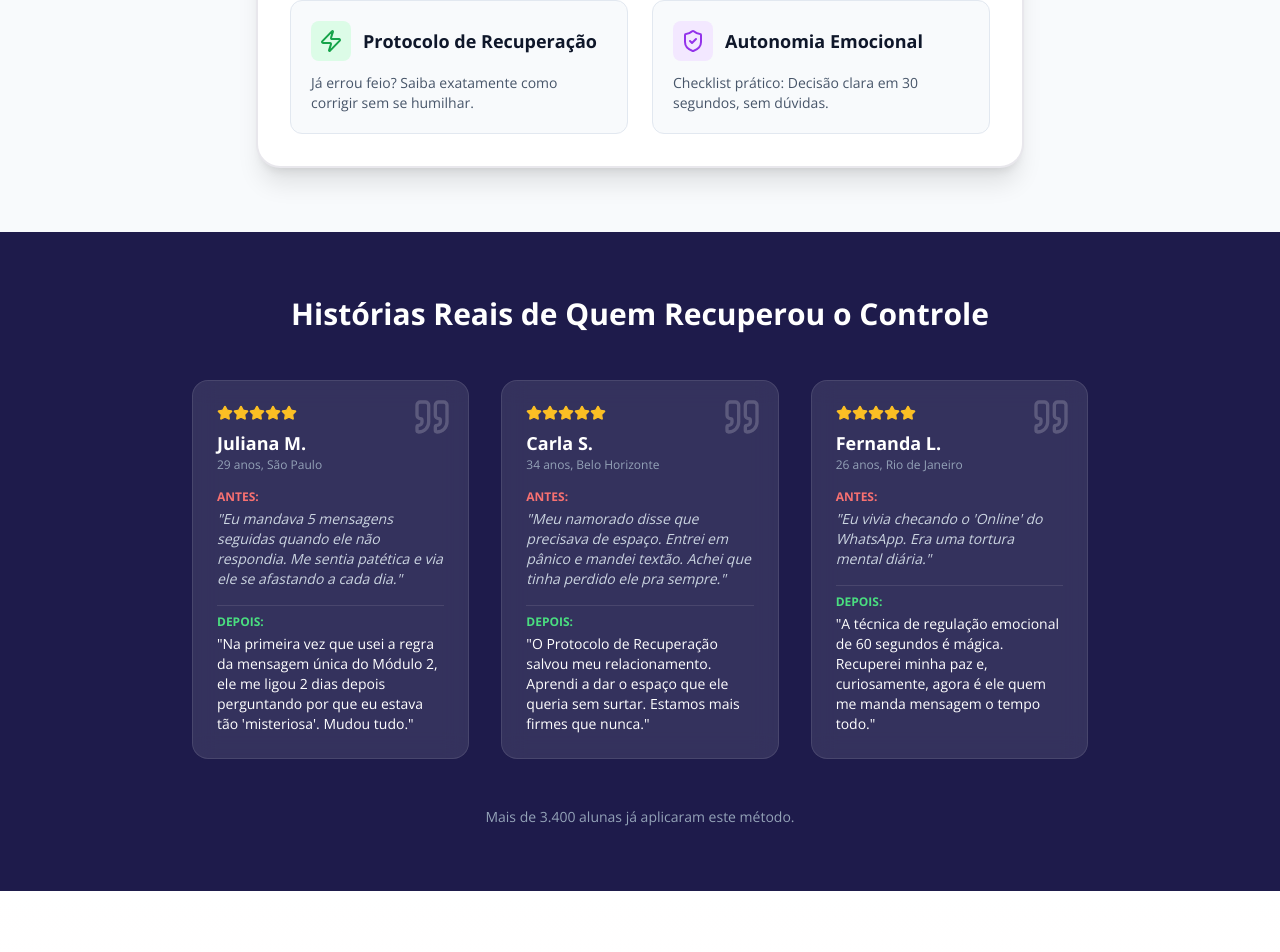
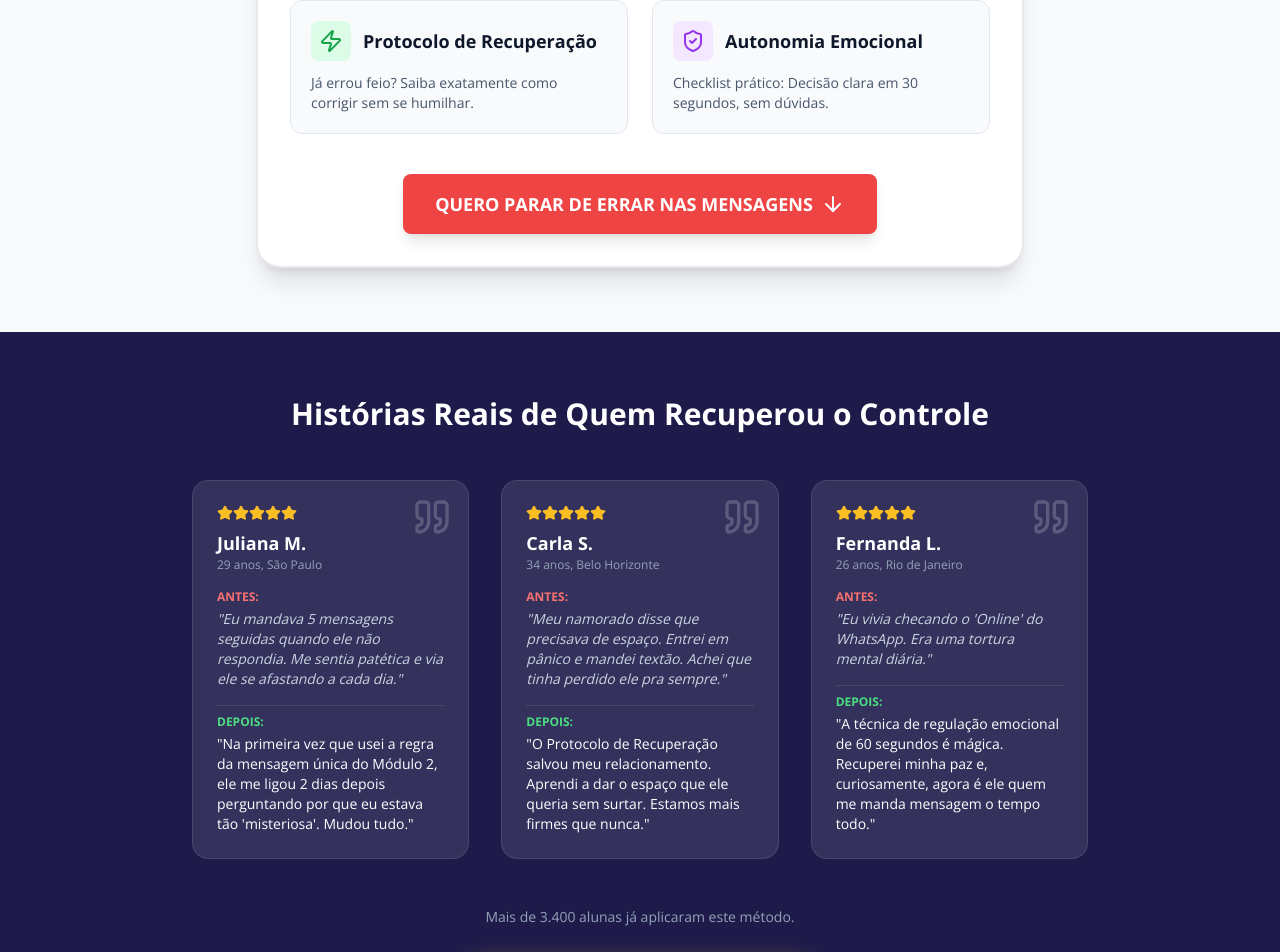
Before and after one commit to contatochip25-ui/As-Mensagens-Que-Destroem-a-Atra-o, a React (Vite) app: page / in a window 1280 px wide. Shown: the part 2595-3547 px from the top of the page. Built offline with nearby package versions, Linux system fonts and the light colour scheme.

Commit message:
feat: Add scroll-to-offer CTA buttons
Introduces new Call to Action buttons in the InsightSolution and Testimonials components that scroll to the offer section. This provides a more direct conversion path for users interested in the product. Also, removes a redundant sticky mobile CTA.

```diff
--- a/App.tsx
+++ b/App.tsx
@@ -45,16 +45,6 @@ export default function App() {
         </div>
       </section>
 
-      {/* Sticky Mobile CTA */}
-      <div className="fixed bottom-0 left-0 w-full p-4 bg-white border-t border-slate-200 md:hidden z-50 shadow-[0_-4px_6px_-1px_rgba(0,0,0,0.1)]">
-        <button
-          onClick={scrollToOffer}
-          className="w-full bg-green-600 text-white font-bold py-3 rounded-lg shadow-md flex items-center justify-center gap-2"
-        >
-          Quero Parar de Sofrer <ArrowDown size={18} />
-        </button>
-      </div>
-
       <footer className="bg-slate-900 text-slate-400 py-8 text-center text-xs">
         <p>&copy; {new Date().getFullYear()} Magnetic Communications. Todos os direitos reservados.</p>
         <p className="mt-2">Este site não faz parte do site do Facebook ou Facebook Inc.<br/>Além disso, este site NÃO é endossado pelo Facebook de forma alguma.</p>
--- a/components/InsightSolution.tsx
+++ b/components/InsightSolution.tsx
@@ -1,5 +1,5 @@
 import React from 'react';
-import { BrainCircuit, MessageCircle, ShieldCheck, Zap } from 'lucide-react';
+import { BrainCircuit, MessageCircle, ShieldCheck, Zap, ArrowDown } from 'lucide-react';
 
 export const InsightSolution: React.FC = () => {
   return (
@@ -30,7 +30,7 @@ export const InsightSolution: React.FC = () => {
           </h1>
           <p className="text-center text-slate-500 mb-10 text-lg">O Guia Digital Definitivo para Recuperar seu Poder</p>
 
-          <div className="grid gap-6 md:grid-cols-2">
+          <div className="grid gap-6 md:grid-cols-2 mb-10">
             <div className="bg-slate-50 p-5 rounded-xl border border-slate-200">
               <div className="flex items-center gap-3 mb-3">
                 <div className="bg-blue-100 p-2 rounded-lg text-blue-600"><BrainCircuit size={24} /></div>
@@ -63,6 +63,16 @@ export const InsightSolution: React.FC = () => {
               <p className="text-sm text-slate-600">Checklist prático: Decisão clara em 30 segundos, sem dúvidas.</p>
             </div>
           </div>
+
+          <div className="text-center">
+            <button
+              onClick={() => document.getElementById('offer')?.scrollIntoView({ behavior: 'smooth' })}
+              className="w-full md:w-auto inline-flex items-center justify-center px-8 py-4 text-lg font-bold text-white bg-brand-accent rounded-lg hover:bg-red-600 transition-all hover:scale-105 shadow-lg gap-2 group"
+            >
+              QUERO PARAR DE ERRAR NAS MENSAGENS
+              <ArrowDown className="group-hover:translate-y-1 transition-transform" />
+            </button>
+          </div>
         </div>
       </div>
     </section>
--- a/components/Testimonials.tsx
+++ b/components/Testimonials.tsx
@@ -1,5 +1,5 @@
 import React from 'react';
-import { Star, Quote } from 'lucide-react';
+import { Star, Quote, ArrowDown } from 'lucide-react';
 import { testimonials } from '../data';
 
 export const Testimonials: React.FC = () => {
@@ -37,8 +37,16 @@ export const Testimonials: React.FC = () => {
           ))}
         </div>
 
-        <div className="mt-12 text-center">
+        <div className="mt-12 text-center space-y-8">
           <p className="text-slate-400 text-sm">Mais de 3.400 alunas já aplicaram este método.</p>
+
+          <button
+            onClick={() => document.getElementById('offer')?.scrollIntoView({ behavior: 'smooth' })}
+            className="inline-flex items-center justify-center px-8 py-4 text-lg font-bold text-brand-dark bg-brand-gold rounded-full hover:bg-amber-300 transition-all hover:scale-105 shadow-[0_0_20px_rgba(251,191,36,0.3)] gap-2 group"
+          >
+            QUERO TER ESSES RESULTADOS
+            <ArrowDown className="group-hover:translate-y-1 transition-transform" />
+          </button>
         </div>
       </div>
     </section>
```
